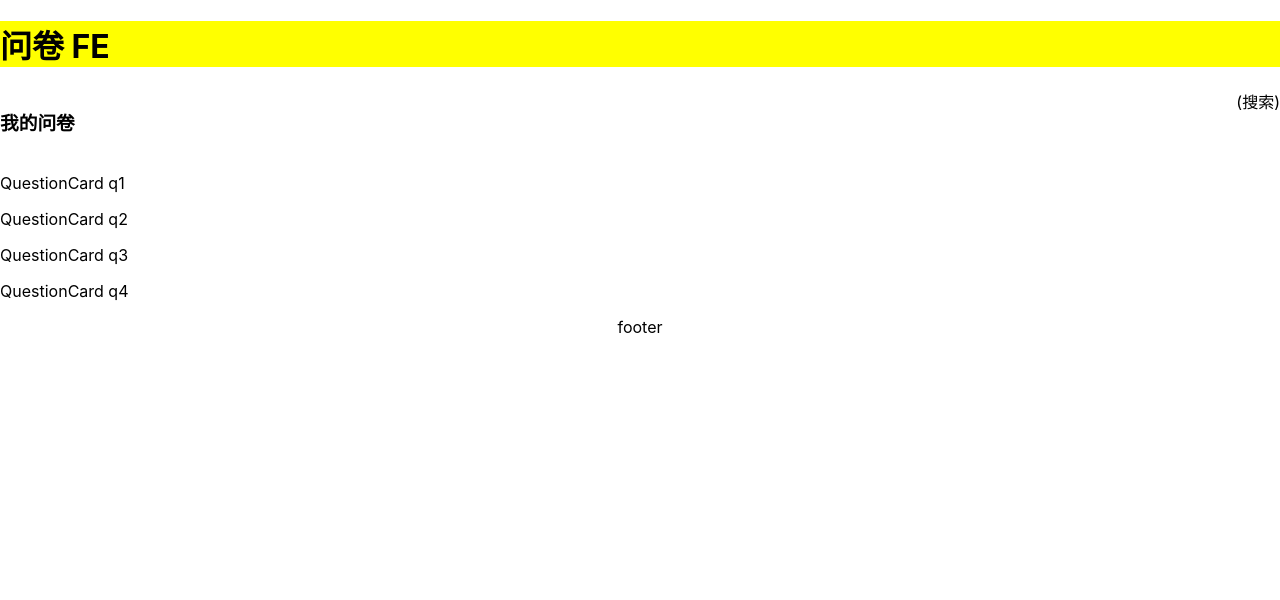
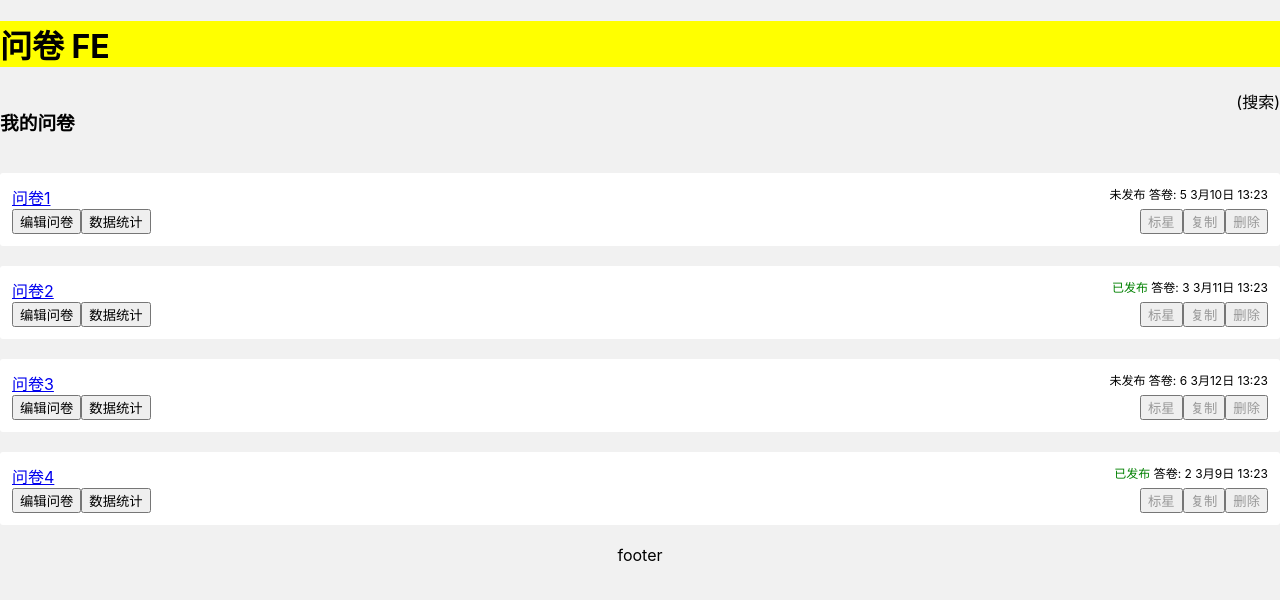
Before and after one commit to Auxior/sojump-fe, a React (Create React App) app: page / in a window 1280 px wide. Shown: the top 600 px of the page. Built offline with nearby package versions, Linux system fonts and the light colour scheme.

Commit message:
Add styles to QuestionCard component

```diff
--- a/src/components/QuestionCard.module.scss
+++ b/src/components/QuestionCard.module.scss
@@ -0,0 +1,41 @@
+.container {
+  margin-bottom: 20px;
+  padding: 12px;
+  border-radius: 3px;
+  background: #fff;
+
+  &:hover {
+    box-shadow: 0 4px 10px #e8e8e8;
+  }
+}
+
+.title {
+  display: flex;
+
+  .left {
+    flex: 1;
+  }
+
+  .right {
+    flex: 1;
+    text-align: right;
+    font-size: 12px;
+  }
+}
+
+.button-container {
+  display: flex;
+
+  .left {
+    flex: 1;
+  }
+
+  .right {
+    flex: 1;
+    text-align: right;
+
+    button {
+      color: #999;
+    }
+  }
+}
--- a/src/components/QuestionCard.tsx
+++ b/src/components/QuestionCard.tsx
@@ -11,12 +11,34 @@ type PropsType = {
 }
 
 const QuestionCard: FC<PropsType> = (props: PropsType) => {
-  const { _id } = props
+  const { _id, title, createdAt, answerCount, isPublished } = props
 
   return (
-    <>
-      <p>QuestionCard {_id}</p>
-    </>
+    <div className={styles.container}>
+      <div className={styles.title}>
+        <div className={styles.left}>
+          <a href="#">{title}</a>
+        </div>
+        <div className={styles.right}>
+          {isPublished ? <span style={{ color: 'green' }}>已发布</span> : <span>未发布</span>}
+          &nbsp;
+          <span>答卷: {answerCount}</span>
+          &nbsp;
+          <span>{createdAt}</span>
+        </div>
+      </div>
+      <div className={styles['button-container']}>
+        <div className={styles.left}>
+          <button>编辑问卷</button>
+          <button>数据统计</button>
+        </div>
+        <div className={styles.right}>
+          <button>标星</button>
+          <button>复制</button>
+          <button>删除</button>
+        </div>
+      </div>
+    </div>
   )
 }
 
--- a/src/pages/List.module.scss
+++ b/src/pages/List.module.scss
@@ -19,3 +19,8 @@
 .footer {
   text-align: center;
 }
+
+// 临时的
+body {
+  background-color: #f1f1f1;
+}
```
